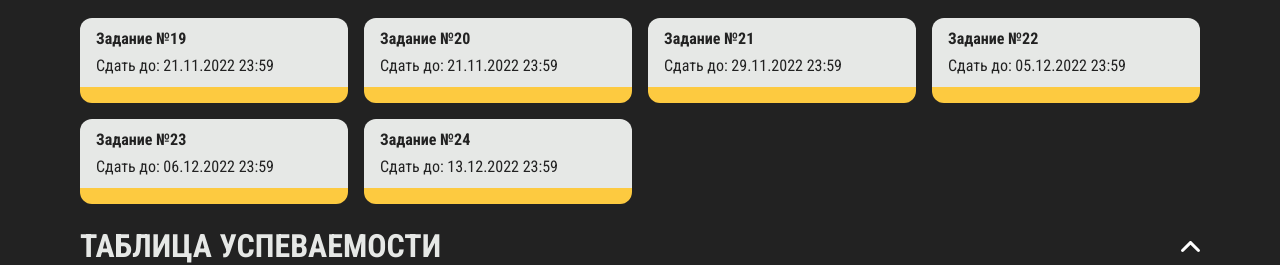
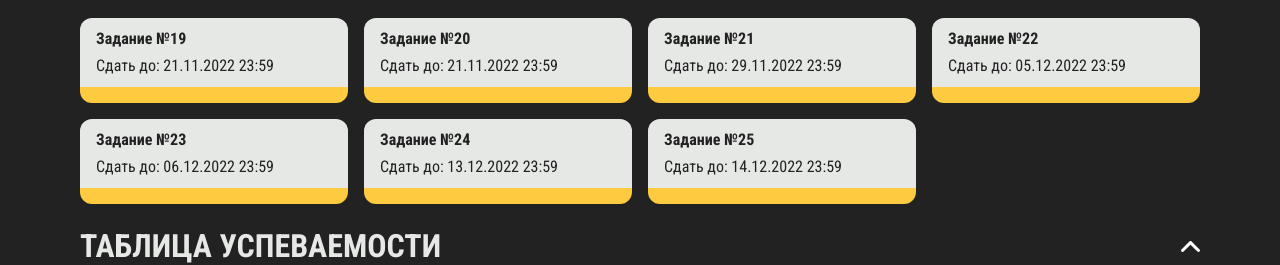
Before and after one commit to leppenen/ed_2022, a Vue app: page / in a window 1280 px wide. Shown: the part 874-1139 px from the top of the page. Built offline with nearby package versions, Linux system fonts and the light colour scheme.

Commit message:
add task 25

```diff
--- a/src/components/tasks-block.vue
+++ b/src/components/tasks-block.vue
@@ -25,6 +25,7 @@ import task21 from '@/assets/files/tasks/e21.pdf'
 import task22 from '@/assets/files/tasks/e22.pdf'
 import task23 from '@/assets/files/tasks/e23.pdf'
 import task24 from '@/assets/files/tasks/e24.pdf'
+import task25 from '@/assets/files/tasks/e25.pdf'
 import solve1 from '@/assets/files/tasks/e1a.pdf'
 import solve2 from '@/assets/files/tasks/e2a.pdf'
 import solve3 from '@/assets/files/tasks/e3a.pdf'
@@ -219,6 +220,12 @@ const tasks: Task[] = [
     taskFilePath: task24,
     solutionFilePath: '',
   },
+  {
+    taskName: 'Задание №25',
+    deadline: createDeadlineDate(2022, 12, 14),
+    taskFilePath: task25,
+    solutionFilePath: '',
+  },
 ]
 
 const filters: Filter[] = [
```
Also changed, not shown: 1 other file (tests, documents, lock files or other folders).
